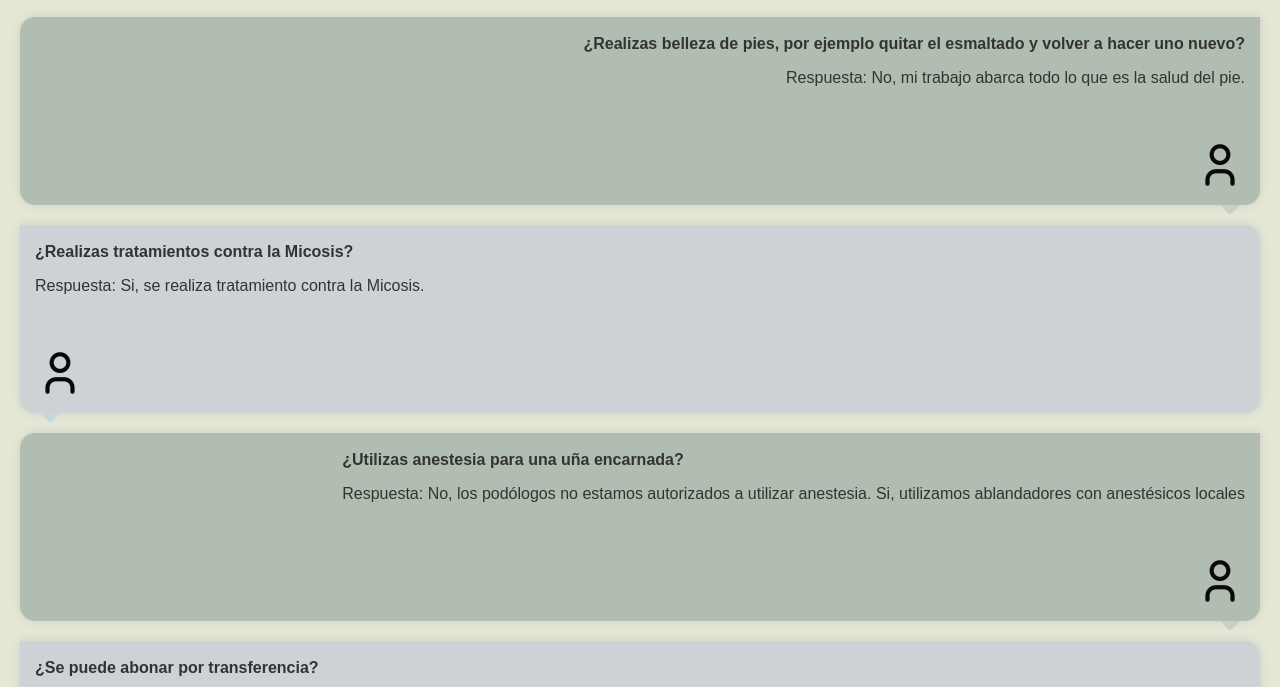
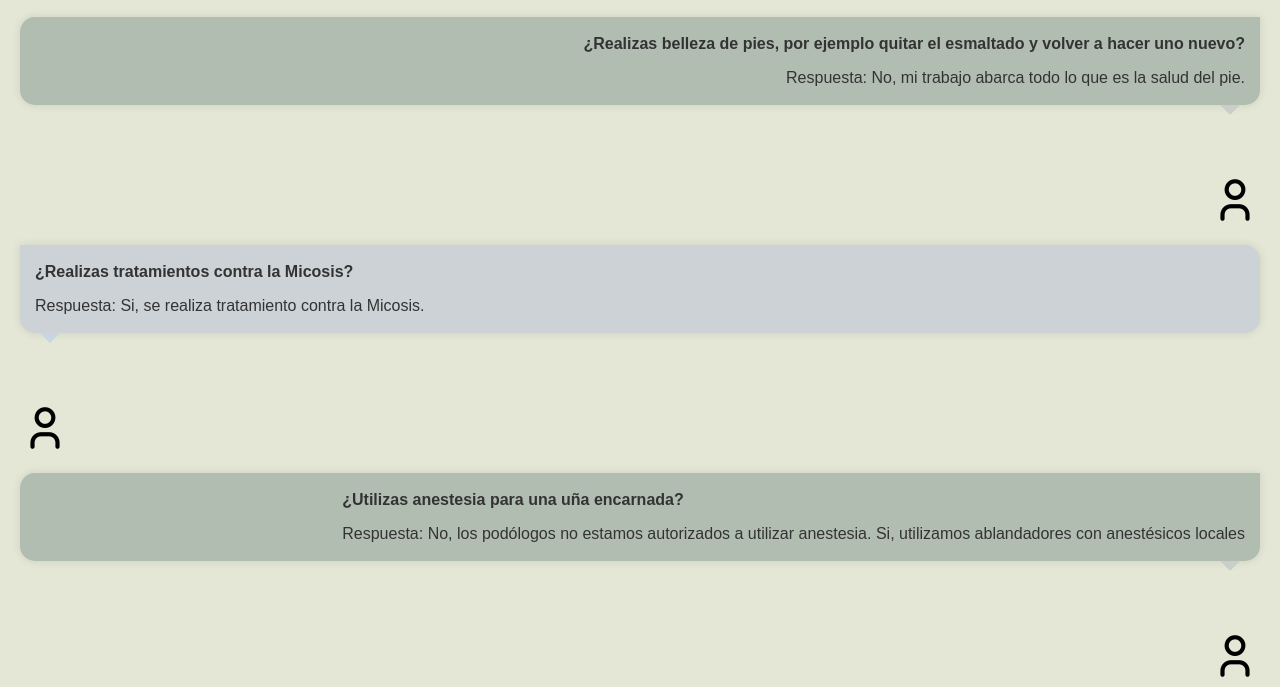
Before and after one commit to MeliDyna/PreEntrega2-Costa, a plain HTML site: page pages/preguntas-frecuentes.html in a window 1280 px wide. Shown: the part 241-928 px from the top of the page. Drawn offline with Linux system fonts and the light colour scheme; a web font is replaced by a local one.

Commit message:
Arreglo preguntas frecuentes

```diff
--- a/css/style.css
+++ b/css/style.css
@@ -360,10 +360,18 @@ main {
 .Preguntas-Frecuentes {
     display: flex;
     flex-direction: column;
-    gap: 20px;
+    align-items: stretch;
     margin: 0 auto;
-    max-width: 800px;
     text-align: center;
+}
+#titulo{
+    text-align: center;
+}
+.Preguntas-Frecuentes i{
+    align-self: flex-start;
+}
+.Preguntas-Frecuentes i.right{
+    align-self: flex-end;
 }
 
 .pregunta {
--- a/pages/preguntas-frecuentes.html
+++ b/pages/preguntas-frecuentes.html
@@ -28,32 +28,33 @@
         </header>
 <main>
     <section>
+        <h1 id="titulo">Preguntas frecuentes</h1>
         <div class="Preguntas-Frecuentes">
-        <h1>Preguntas frecuentes</h1>
-    </div>
+
         <div class="pregunta derecha">
         <p><strong>¿Realizas belleza de pies, por ejemplo quitar el esmaltado y volver a hacer uno nuevo?</strong></p>
             <p>Respuesta: No, mi trabajo abarca todo lo que es la salud del pie.</p>
-        <i class="ti ti-user"></i>
         </div>
+        <i class="ti ti-user right"></i>
 
         <div class="pregunta izquierda">
         <p><strong>¿Realizas tratamientos contra la Micosis?</strong></p>
             <p>Respuesta: Si, se realiza tratamiento contra la Micosis.</p>
+        </div>
         <i class="ti ti-user"></i>
-        </div>
         <div class="pregunta derecha">
             <div class="contenido-pregunta">
                 <p><strong>¿Utilizas anestesia para una uña encarnada?</strong></p>
                 <p>Respuesta: No, los podólogos no estamos autorizados a utilizar anestesia. Si, utilizamos ablandadores con anestésicos locales</p>
             </div>
-        <i class="ti ti-user"></i>
         </div>
+        <i class="ti ti-user right"></i>
         <div class="pregunta izquierda">
         <p><strong>¿Se puede abonar por transferencia?</strong></p>
         <p>Respuesta: Si, se puede abonar en efectivo o por transferencia.
         </p>
-        <i class="ti ti-user"></i>
+    </div>
+    <i class="ti ti-user"></i>
         </div>
         </section>
 </main>
```
